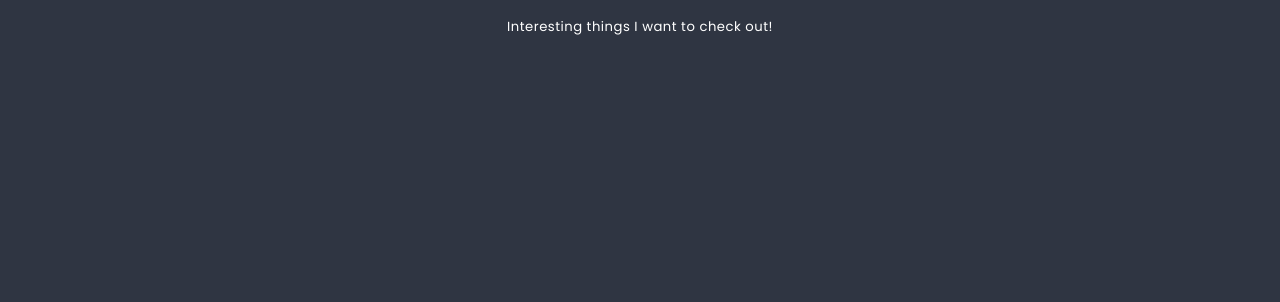
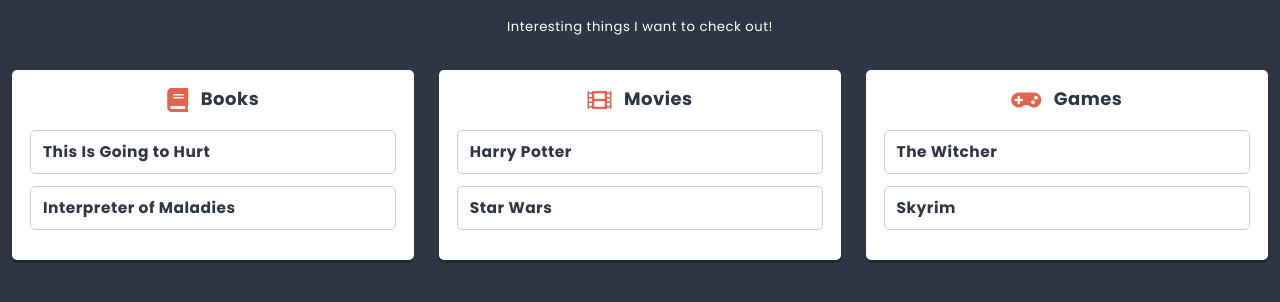
Before and after one commit to jpniak/ReactToDoList, a React app: page / in a window 1280 px wide. Shown: the part 362-664 px from the top of the page. Built offline with nearby package versions, Linux system fonts and the light colour scheme.

Commit message:
Finish migration

```diff
--- a/src/components/App/App.js
+++ b/src/components/App/App.js
@@ -1,7 +1,7 @@
 import React from 'react';
 import styles from './App.scss';
 import PropTypes from 'prop-types';
-import List from '../List/List.js';
+import List from '../List/ListContainer.js';
 
 
 class App extends React.Component {
@@ -19,9 +19,11 @@
       <main className={styles.component}>
         <h1 className={styles.title}>{title}</h1>
         <h2 className={styles.subtitle}>{subtitle}</h2>
+
         {lists.map(listData => (
           <List key={listData.id} {...listData} />
         ))}
+
       </main>
     );
   }
--- a/src/components/Card/Card.js
+++ b/src/components/Card/Card.js
@@ -8,9 +8,11 @@
   };
 
   render() {
+    const {title} = this.props;
+
     return (
       <section className={styles.component}>
-        <h3>{this.props.title}</h3>
+        <h3>{title}</h3>
       </section>
     );
   }
--- a/src/components/Column/Column.js
+++ b/src/components/Column/Column.js
@@ -2,14 +2,11 @@
 import styles from './Column.scss';
 import PropTypes from 'prop-types';
 import Card from '../Card/Card.js';
-import Creator from '../Creator/Creator.js';
+//import Creator from '../Creator/Creator.js';
 import { settings } from '../../data/dataStore';
 import Icon from '../Icon/Icon.js';
 
 class Column extends React.Component {
-  state = {
-    cards: this.props.cards || [],
-  };
 
   static propTypes = {
     title: PropTypes.node.isRequired,
@@ -17,38 +14,33 @@
     icon: PropTypes.node,
   };
 
-  addCard(title) {
-    this.setState((state) => ({
-      cards: [
-        ...state.cards,
-        {
-          key: state.cards.length
-            ? state.cards[state.cards.length - 1].key + 1
-            : 0,
-          title,
-        },
-      ],
-    }));
-  }
+  render() {
+    const {title, icon, cards} = this.props;
 
-  render() {
     return (
       <section className={styles.component}>
         <h3 className={styles.title}>
-          <span className={styles.icon}><Icon name={this.props.icon} /></span>
-          {this.props.title}
+          <span className={styles.icon}><Icon name={icon} /></span>
+          {title}
         </h3>
-        <div>
-          {this.state.cards.map(({ key, ...cardProps }) => (
-            <Card key={key} {...cardProps} />
+
+      <div>
+
+
+          {cards.map(cardData => (
+            <Card key={cardData.id} {...cardData} />
           ))}
+
         </div>
+
+        {/*
         <div>
           <Creator
             text={settings.columnCreatorText}
             action={(title) => this.addCard(title)}
           />
         </div>
+        */}
       </section>
     );
   }
--- /dev/null
+++ b/src/components/Column/ColumnContainer.js
@@ -0,0 +1,28 @@
+{/*
+import {connect} from 'react-redux';
+import List from './List';
+
+export const getColumnsForList = ({columns}, listId) => columns.filter(column => column.listId == listId);
+
+const mapStateToProps = (state, props) => ({
+  columns: getColumnsForList(state, props.id),
+});
+
+export default connect(mapStateToProps)(List);
+---------------------------------------------------------------
+
+
+column -> card
+list -> column
+*/}
+
+import {connect} from 'react-redux';
+import Column from './Column';
+
+export const getCardsForColumn = ({cards}, columnId) => cards.filter(card => card.columnId == columnId);
+
+const mapStateToProps = (state, props) => ({
+  cards: getCardsForColumn(state, props.id),
+});
+
+export default connect(mapStateToProps)(Column);
--- a/src/components/List/List.js
+++ b/src/components/List/List.js
@@ -2,7 +2,7 @@
 import styles from './List.scss';
 import Hero from '../Hero/Hero.js';
 import PropTypes from 'prop-types';
-//import Column from '../Column/Column.js';
+import Column from '../Column/ColumnContainer.js';
 import { settings } from '../../data/dataStore';
 import ReactHtmlParser from 'react-html-parser';
 //import Creator from '../Creator/Creator.js';
@@ -27,7 +27,7 @@
 
 
   render() {
-    const {title, image, description} = this.props;
+    const {title, image, description, columns} = this.props;
 
     return (
       <section className={styles.component}>
@@ -35,13 +35,15 @@
         <div className={styles.description}>
           {ReactHtmlParser(description)}
         </div>
-        {/*
+
         <div className={styles.columns}>
-          {this.state.columns.map(({ key, ...columnProps }) => (
-            <Column key={key} {...columnProps} />
+          {columns.map(columnData => (
+            <Column key={columnData.id} {...columnData} />
           ))}
+
         </div>
 
+        {/*
         <div className={styles.creator}>
           <Creator text={settings.columnCreatorText} action={title => this.addColumn(title)} />
 
--- /dev/null
+++ b/src/components/List/ListContainer.js
@@ -0,0 +1,10 @@
+import {connect} from 'react-redux';
+import List from './List';
+
+export const getColumnsForList = ({columns}, listId) => columns.filter(column => column.listId == listId);
+
+const mapStateToProps = (state, props) => ({
+  columns: getColumnsForList(state, props.id),
+});
+
+export default connect(mapStateToProps)(List);
```
